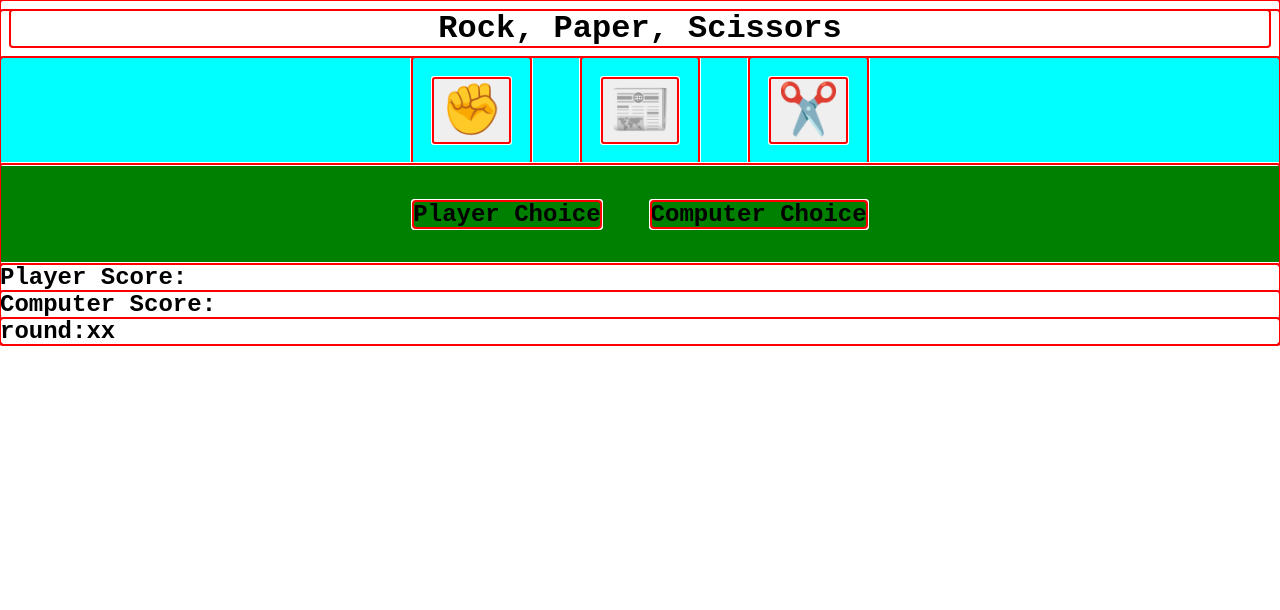
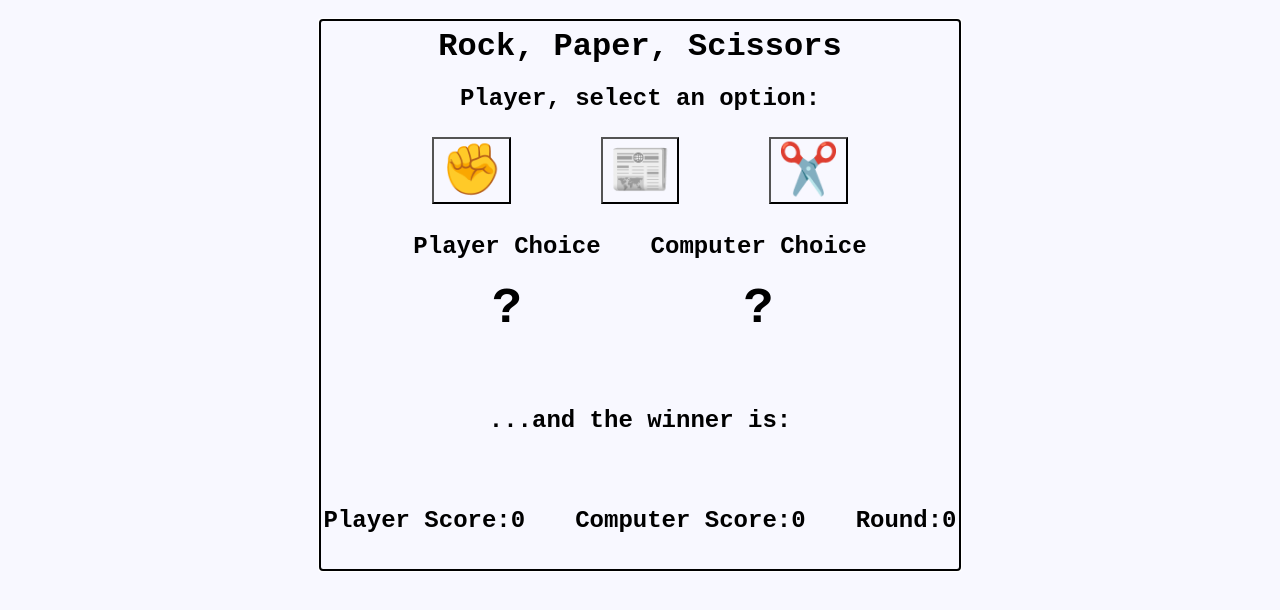
Before and after one commit to dannybongo/rock_paper_scissor, a plain HTML site: page index.html in a window 1280 px wide. Drawn offline with Linux system fonts and the light colour scheme.

Commit message:
Finalised JS script and UI Design

```diff
--- a/index.html
+++ b/index.html
@@ -8,37 +8,39 @@
     <link rel="stylesheet" href="styles.css" />
   </head>
   <body>
-    <h1>Rock, Paper, Scissors</h1>
-    <div class="main-container">
-      <div class="player-options-container">
-        <div class="player-options-subcontainer">
-          <button class="player-options">✊</button>
-        </div>
-        <div class="player-options-subcontainer">
-          <button class="player-options">📰</button>
-        </div>
-        <div class="player-options-subcontainer">
-          <button class="player-options">✂️</button>
+    <div class="main">
+      <div class="header container">
+        <h1>Rock, Paper, Scissors</h1>
+        <h2 class="optionsText">Player, select an option:</h2>
+      </div>
+      <div class="options container">
+        <div class="optionsSubContainer">
+          <button class="option">✊</button>
+          <button class="option">📰</button>
+          <button class="option">✂️</button>
         </div>
       </div>
-      <div class="game">
-        <div class="player-choice">
+      <div class="choices container">
+        <div class="choice">
           <h2>Player Choice</h2>
-          <h2 id="player-choice-h2"></h2>
+          <h2 id="playerChoiceH2">?</h2>
         </div>
-        <div class="computer-choice">
+        <div class="choice">
           <h2>Computer Choice</h2>
-          <h2 id="computer-choice-h2"></h2>
+          <h2 id="computerChoiceH2">?</h2>
         </div>
       </div>
-      <div class="score-board">
-        <div class="scores">
-          <h2 class="player-score">Player Score:</h2>
-          <h2 class="computer-score">Computer Score:</h2>
-        </div>
-        <div class="round">
-          <h2>round:xx</h2>
-        </div>
+      <div class="winner container">
+        <h2>...and the winner is: <span id="winner"></span></h2>
+      </div>
+      <div class="scores container">
+        <h2 class="playerScore">
+          Player Score:<span id="playerScoreNumber"></span>
+        </h2>
+        <h2 class="computerScore">
+          Computer Score:<span id="computerScoreNumber"></span>
+        </h2>
+        <h2>Round:<span id="round">0</span></h2>
       </div>
     </div>
     <script src="script.js"></script>
--- a/script.js
+++ b/script.js
@@ -1,71 +1,73 @@
 
-const scoreComputer = document.getElementsByClassName("computer-score")
-const scorePlayer = document.getElementsByClassName("player-score")
-const playerChoiceDisplay = document.getElementById("player-choice-h2")
-const computerChoiceDisplay = document.getElementById("computer-choice-h2")
-let playerSelection
+//Assign our HTML elements variables, so we can interact with them.
+const computerScoreDisplay = document.getElementById("computerScoreNumber")
+const playerScoreDisplay = document.getElementById("playerScoreNumber")
+const computerChoiceDisplay = document.getElementById("computerChoiceH2")
+const playerChoiceDisplay = document.getElementById("playerChoiceH2")
+const roundDisplay = document.getElementById("round")
+const winnerDisplay = document.getElementById("winner")
+const possibleChoices = document.querySelectorAll("button");
 
-// game();
 
-//Stores all possible buttons values in a list
-let possibleChoices = document.querySelectorAll("button");
+let playerScore = 0
+let computerScore = 0
+let round = 0
+let winner = "x"
 
-//For each possible choice in our list of possible choices, add an event listener. When clicked, function (e) will run, assigning the data behind our button to our variable  named playerSelection
+playerScoreDisplay.innerHTML = playerScore
+computerScoreDisplay.innerHTML = computerScore
+roundDisplay.innerHTML = round
+
+//For each possible player choice in our list of possible player choices, add an event listener. When clicked, function (e) will run,
+//assigning the data behind our button to our variable named playerSelection.We then display this to browser as a visual.
 possibleChoices.forEach(possibleChoice => possibleChoice.addEventListener("click", (e) => {
     playerSelection = e.target.innerHTML
     playerChoiceDisplay.innerHTML = playerSelection
     playRound();
 }))
 
+//randomly selecting a choice for the computer
 function computerChoice(){
     let options = ["✊", "📰", "✂️"]
     let option = options[Math.floor(Math.random() * options.length)];
-
-    // if (option = "R"){
-    //     option = "✊"
-    // } else if (option = "P"){
-    //     options ="📰"
-    // } else {
-    //     options="✂️"
-    // }
-
     computerChoiceDisplay.innerHTML = option
     return option;
 }
 
 
-//compare user input and computer's choice
+//compare user input and computer choice
 function playRound(){
 
     let computerSelection = computerChoice();
 
-    console.log("Player has selected " + playerSelection)
-    console.log("Computer has selected " + computerSelection)
+    if (playerSelection === computerSelection){
+        winner = "Draw"
+        round++
+        winnerDisplay.innerHTML = winner
+        roundDisplay.innerHTML = round
 
-    if (playerSelection === computerSelection) {
-        console.log("Draw!");
-
-    } else if (playerSelection === "R" && computerSelection === "S" ||
-        playerSelection === "P" && computerSelection === "R" ||
-        playerSelection === "S" && computerSelection === "P") {
+    } else if (playerSelection === "✊" && computerSelection === "✂️" ||
+        playerSelection === "📰" && computerSelection === "✊" ||
+        playerSelection === "✂️" && computerSelection === "📰") {
         console.log("Player wins");
+        winner = "Player"
+        playerScore++
+        round++
+        playerScoreDisplay.innerHTML = playerScore
+        winnerDisplay.innerHTML = winner
+        roundDisplay.innerHTML = round
 
     } else {
         console.log("Computer Wins");
+        winner = "Computer"
+        computerScore++
+        round++
+        computerScoreDisplay.innerHTML = computerScore
+        winnerDisplay.innerHTML = winner
+        roundDisplay.innerHTML = round
     }
-
-    // console.log("Scores: Player-" + scorePlayer + " Computer-" + scoreComputer)
 }
 
-
-
-
-
-function game(){
-    for (let i = 0; i < 5; i++){
-        playRound()}
-
-}
 
 
 // General comments
--- a/styles.css
+++ b/styles.css
@@ -5,9 +5,37 @@
   box-sizing: border-box;
   font-family: monospace, sans-serif;
   color: black;
+  background-color: ghostwhite;
 
+  /* outline: auto;
+  outline-color: red; */
+}
+
+/*--------------------------------------------- MAIN/BODY STYLES--------------------------------------------- */
+
+.main {
   outline: auto;
-  outline-color: red;
+  outline-color: black;
+  margin: auto;
+  width: 50%;
+  margin-top: 20px;
+}
+
+/*--------------------------------------------- TOP LEVEL CONTAINER STYLES--------------------------------------------- */
+
+.container {
+  height: 100px;
+  display: flex;
+  justify-content: center;
+  align-items: center;
+  gap: 50px;
+}
+
+/*--------------------------------------------- HEADER/TITLE STYLES--------------------------------------------- */
+
+.header {
+  flex-direction: column;
+  gap: 0px;
 }
 
 h1 {
@@ -15,31 +43,15 @@ h1 {
   margin: 10px;
 }
 
-.player-options-container {
-  background-color: aqua;
-  display: flex;
-  justify-content: center;
-  align-items: center;
-  gap: 50px;
+.optionsText {
+  text-align: center;
+  padding-top: 10px;
+  padding-bottom: 10px;
 }
 
-.player-options {
-  font-size: 50px;
-  margin: 20px;
-  transition: all 0.2s ease-in-out;
-}
+/*--------------------------------------------- PLAYER OPTIONS STYLES--------------------------------------------- */
 
-.player-options:hover {
-  transform: scale(1.1);
-  cursor: pointer;
-}
-
-.player-options:active {
-  background-color: red;
-}
-
-.game {
-  background-color: green;
+.optionsSubContainer {
   height: 100px;
   display: flex;
   justify-content: center;
@@ -47,9 +59,40 @@ h1 {
   gap: 50px;
 }
 
-  /* .score-board{
-background-color: ; */
+.option {
+  font-size: 50px;
+  margin: 20px;
+  transition: all 0.2s ease-in-out;
 }
-.scores {
-  margin-left: 100px;
+
+.option:hover {
+  transform: scale(1.1);
+  cursor: pointer;
 }
+
+.option:active {
+  background-color: red;
+}
+
+/*--------------------------------------------- PLAYER & COMPUTER CHOSEN OPTIONS - STYLES--------------------------------------------- */
+
+.choices {
+  height: 150px;
+}
+
+.choice {
+  display: flex;
+  justify-content: center;
+  align-items: center;
+  flex-direction: column;
+}
+
+#playerChoiceH2 {
+  font-size: 50px;
+  margin: 20px;
+}
+
+#computerChoiceH2 {
+  font-size: 50px;
+  margin: 20px;
+}
```
